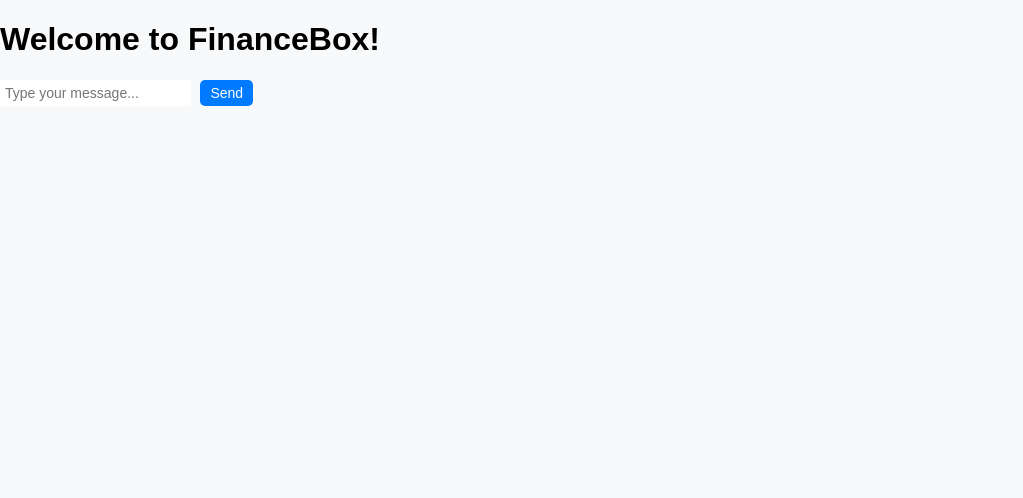
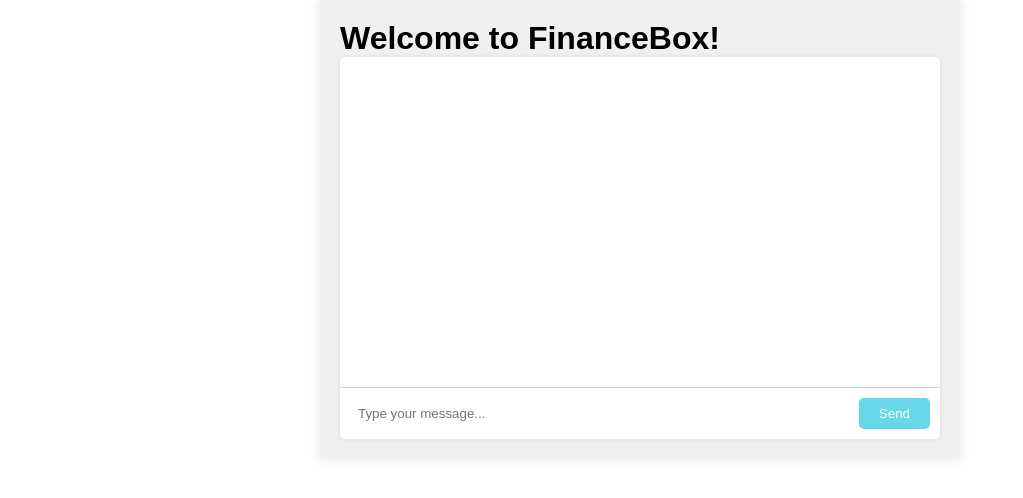
Before and after one commit to EEAjaegbu/chatbox, a Flask app: page / in a window 1280 px wide. Shown: the top 498 px of the page, without its empty margins (0-1023 px from the left). Run offline with Flask 2, Linux system fonts and the light colour scheme.

Commit message:
Update styles.css

```diff
--- a/static/styles.css
+++ b/static/styles.css
@@ -1,83 +1,76 @@
-body {
-    font-family: Arial, sans-serif;
+/* Reset some default styling */
+body, h1, p, ul {
   margin: 0;
   padding: 0;
-    background-color: #f8f9fa;
 }
 
-.chat-container {
-    display: flex;
-    justify-content: center;
-    align-items: center;
-    height: 100vh;
+/* Chat container */
+.container {
+  max-width: 600px;
+  margin: 0 auto;
+  padding: 20px;
+  font-family: Arial, sans-serif;
+  background-color: #f0f0f0;
+  box-shadow: 0 0 10px rgba(0, 0, 0, 0.1);
 }
 
-.chat-box {
-    border: 1px solid #ccc;
-    border-radius: 10px;
-    width: 400px;
+/* Chat window */
+.chat {
   background-color: #fff;
-    box-shadow: 0 4px 8px rgba(0, 0, 0, 0.1);
+  border-radius: 5px;
   overflow: hidden;
-    display: flex;
-    flex-direction: column;
+  box-shadow: 0 0 5px rgba(0, 0, 0, 0.1);
 }
 
-.chat-header {
-    background-color: #007bff;
-    color: #fff;
-    padding: 10px;
-    text-align: center;
-    font-size: 18px;
+.chat-window {
+  height: 300px;
+  overflow-y: scroll;
+  padding: 15px;
 }
 
-.chat-messages {
+/* Chat messages */
+.message {
+  margin-bottom: 10px;
   padding: 10px;
-    max-height: 300px;
-    overflow-y: auto;
+  border-radius: 5px;
+  background-color: #e0e0e0;
 }
 
-.user-input {
+.user-message {
+  text-align: right;
+  background-color: #66d9e8;
+  color: #fff;
+}
+
+/* Chat input */
+.chat-input {
   display: flex;
+  justify-content: space-between;
+  align-items: center;
   padding: 10px;
+  border-top: 1px solid #ccc;
   background-color: #fff;
-    border-top: 1px solid #d1d1d1;
 }
 
 #user-input {
-    flex-grow: 1;
+  flex: 1;
+  padding: 8px;
   border: none;
-    padding: 5px;
+  border-radius: 5px;
   outline: none;
-    font-size: 14px;
 }
 
 #send-button {
-    background-color: #007bff;
-    color: #fff;
+  margin-left: 10px;
+  padding: 8px 20px;
   border: none;
   border-radius: 5px;
-    padding: 5px 10px;
+  background-color: #66d9e8;
+  color: #fff;
   cursor: pointer;
-    margin-left: 5px;
-    font-size: 14px;
+  transition: background-color 0.2s;
 }
 
-.message {
-    margin-bottom: 10px;
-    padding: 10px;
-    border-radius: 10px;
-    font-size: 14px;
-    max-width: 70%;
+#send-button:hover {
+  background-color: #55c4d6;
 }
-
-.user-message {
-    background-color: #f0f0f0;
-    align-self: flex-start;
-}
-
-.bot-message {
-    background-color: #007bff;
-    color: #fff;
-    align-self: flex-end;
-}
```
Lines whose indentation alone changed are shown as unchanged.
